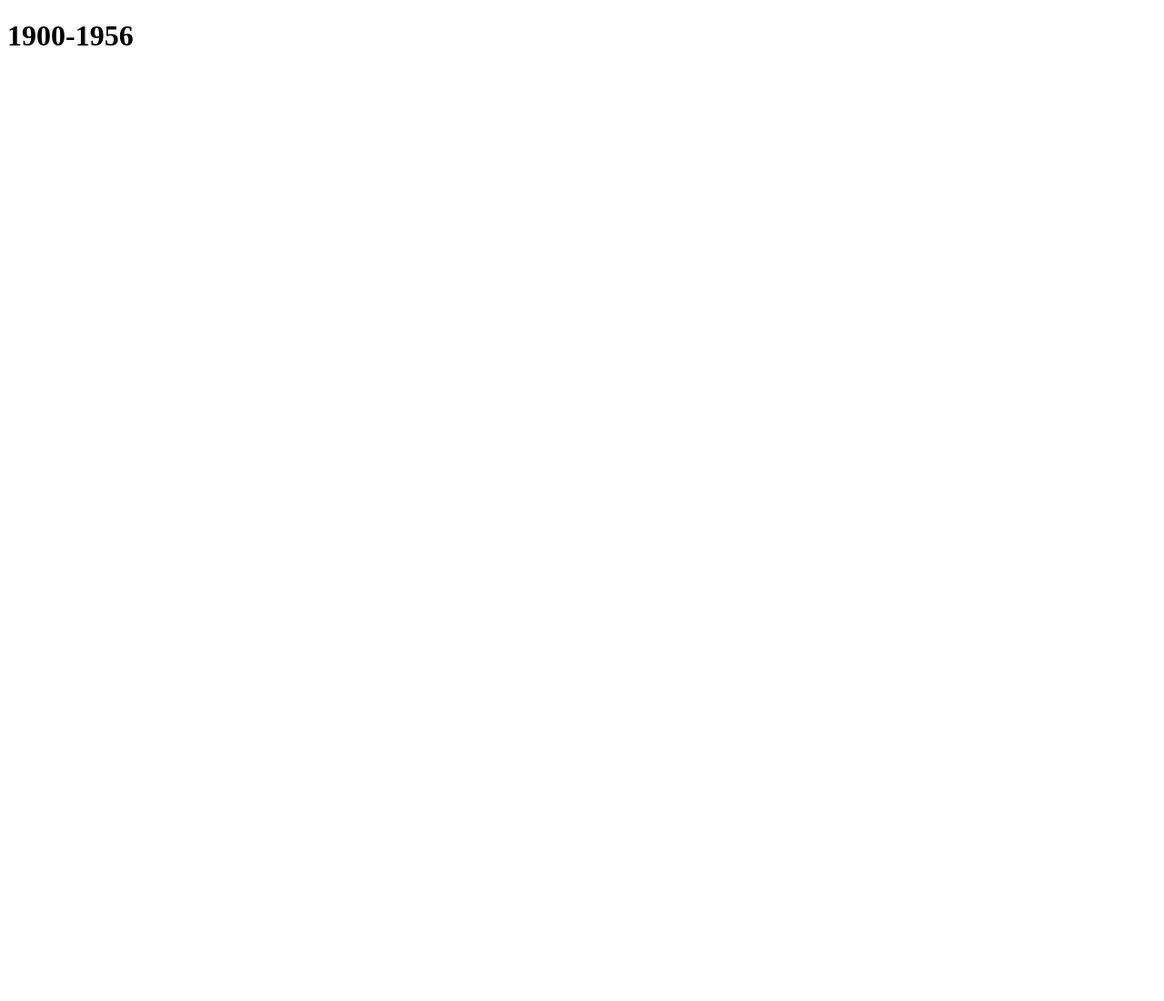
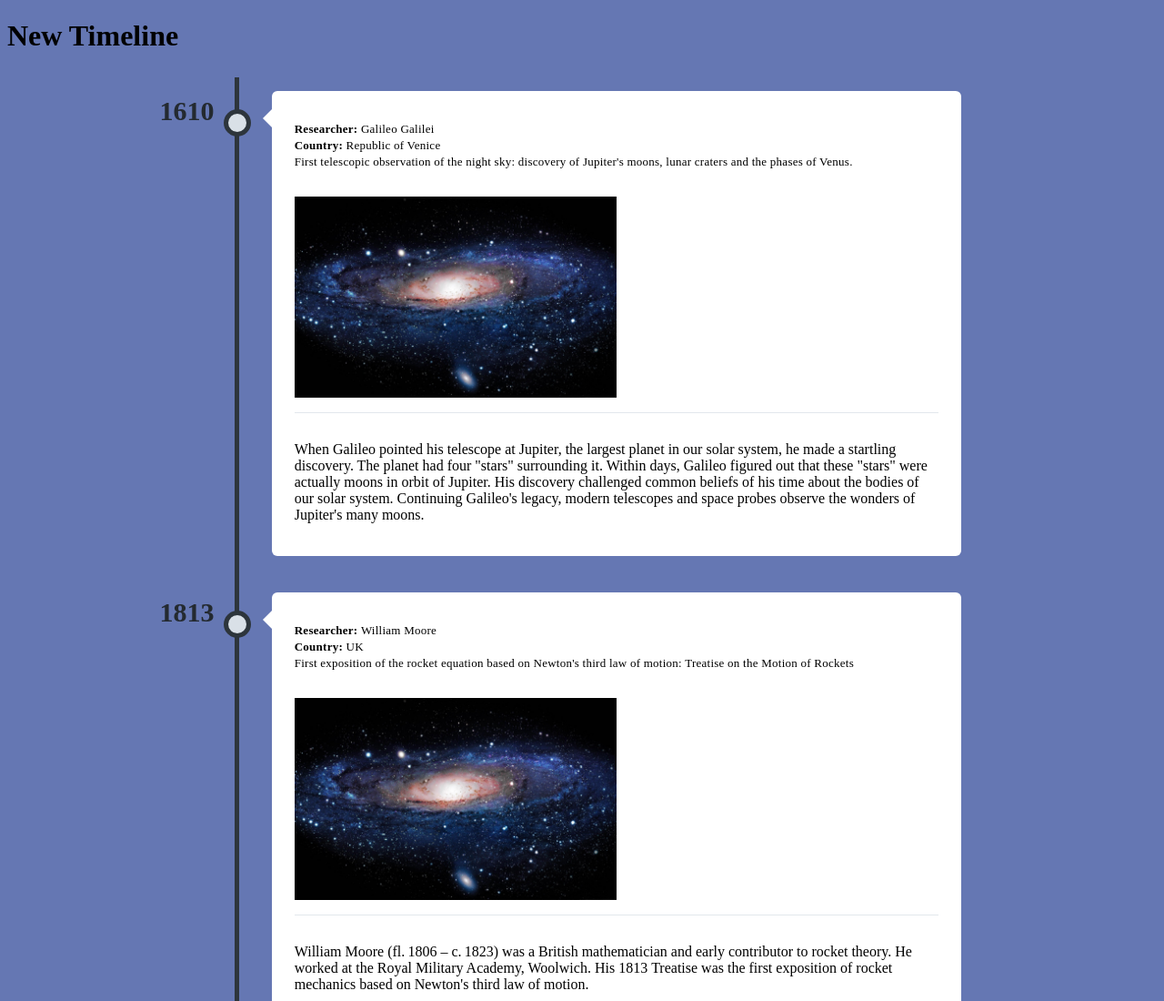
Before and after one commit to khanabduljawad/Humans-In-Space-An-Educative-Visualiser, a plain HTML site: page Visualiser-Initial/seventh.html in a window 1280 px wide. Shown: the top 1100 px of the page at 91% size. Before the commit the page ends 800 px from the top, so only its background shows below. Drawn offline with Linux system fonts and the light colour scheme.

Commit message:
Updated timeline to support images

```diff
--- a/Visualiser-Initial/js/before_20thcentury.js
+++ b/Visualiser-Initial/js/timeline.js
@@ -3,6 +3,7 @@ var events=data;
 function list(body){
     return`
     <li>
+         </div>
          <!-- begin timeline-time -->
          <div class="timeline-time">
             <span class="time">${body.Date}</span>
@@ -22,6 +23,9 @@ function list(body){
                   ${body.Event}
                </p>
           </div>
+         <p class="m-t-20">
+             <img src="images/galaxy.jpg" alt="" width=50% height=50%>
+          </p>
           <div class="timeline-footer">
             <p>
               ${body.Summary}
--- a/Visualiser-Initial/seventh.html
+++ b/Visualiser-Initial/seventh.html
@@ -1,10 +1,21 @@
 <!DOCTYPE html>
 <html>
 <head>
-	<title></title>
+	<title>Trying out the Second (New) Timeline Style</title>
+	<link rel="stylesheet" href="styles/Timelinetrial.css">
 </head>
 <body>
-<h1>1900-1956</h1>
+<h1>New Timeline</h1>
+<div class="container">
+	<ul class="timeline" id="importJson">
+	</ul>
+ </div>
+
+
+
+  	<script src='js/jquery-3.6.0.min.js'></script>
+	<script type="text/javascript" src="../Resources/Data/Jsonfiles/before_20thcentury.json"></script>
+	<script src='js/timeline.js'></script>
 
 </body>
 </html>
```
Also changed, not shown: Visualiser-Initial/first.html (+1 -1 lines).
